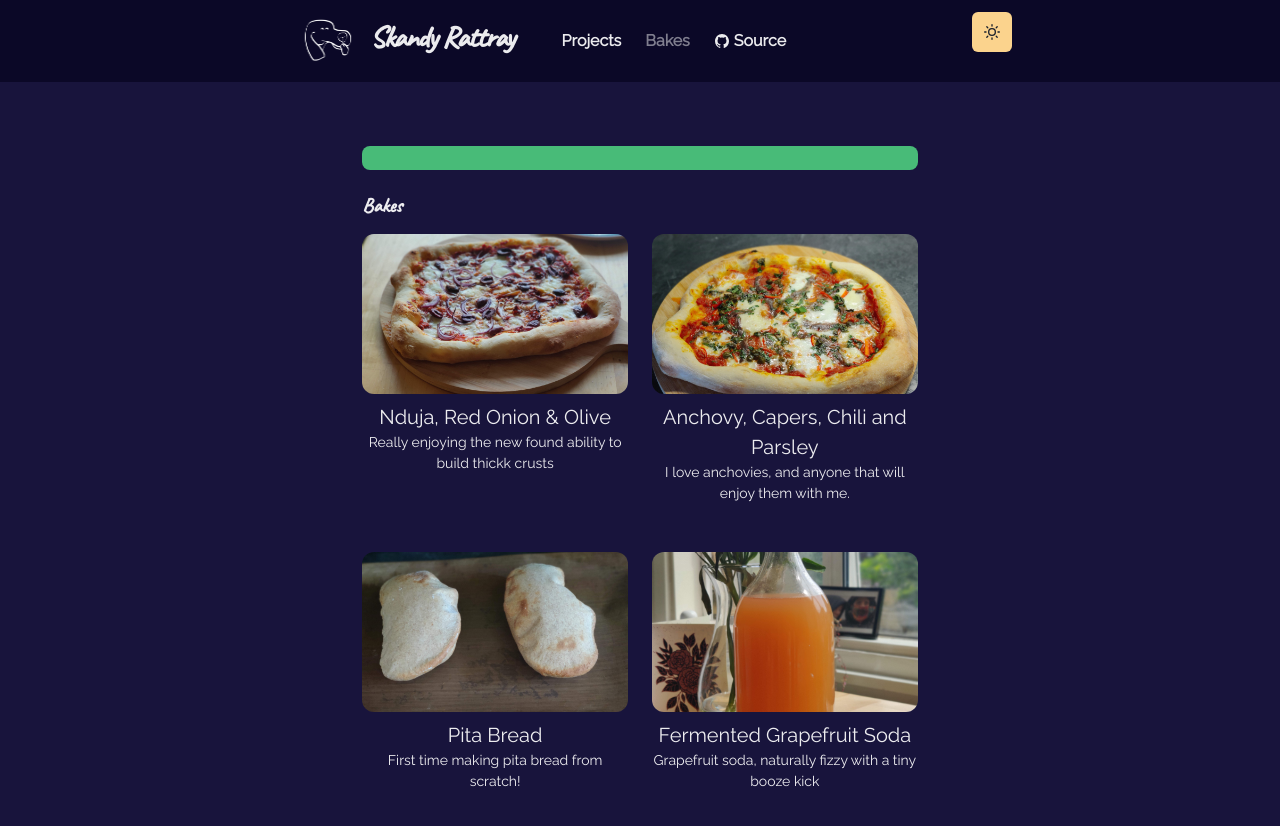
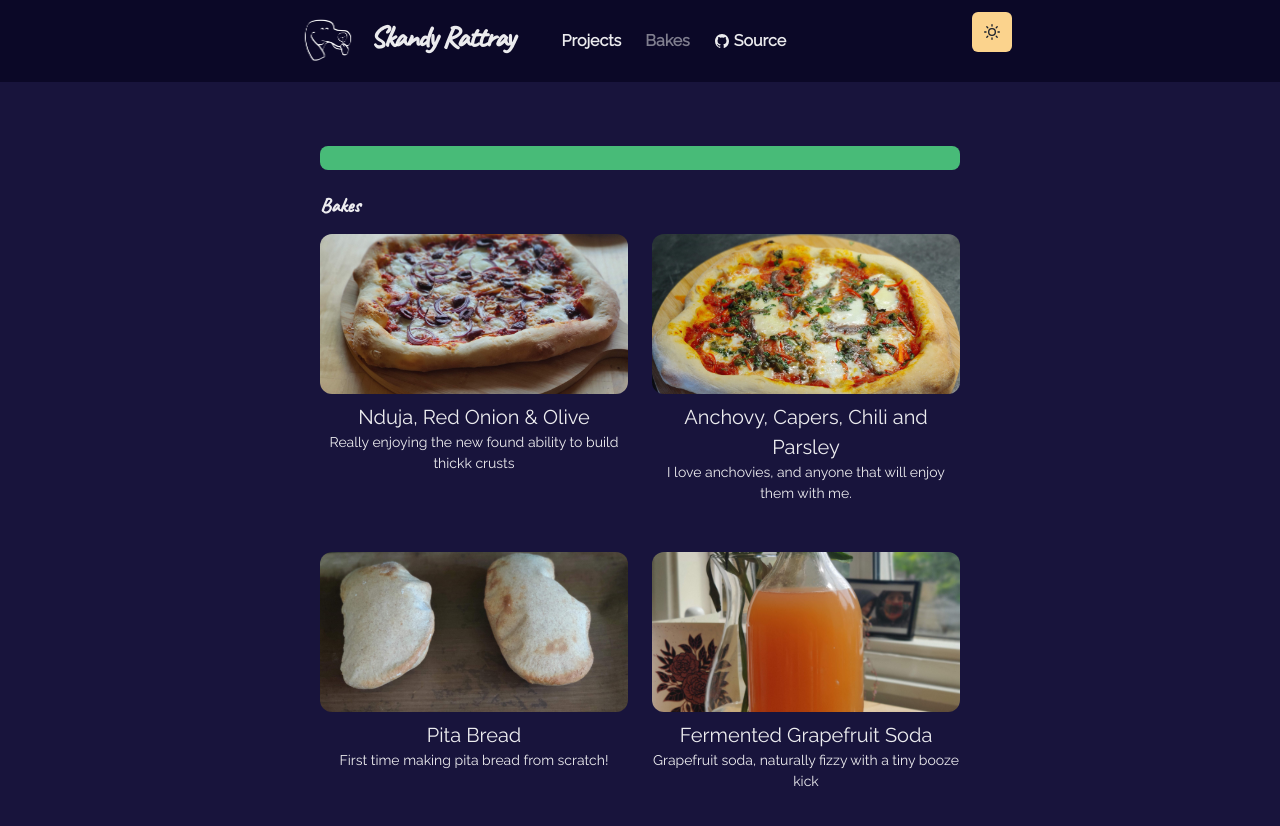
Before and after one commit to skandog/p, a Next.js app: page /bakes in a window 1280 px wide. Shown: the top 826 px of the page. Built offline with nearby package versions, Linux system fonts and the light colour scheme.

Commit message:
made a bit wider by increasing max width on the container

```diff
--- a/pages/bakes.js
+++ b/pages/bakes.js
@@ -18,7 +18,7 @@ import GrapeFruit from '../public/images/bakes/grapefruit_soda_july22.jpg'
 const Bakes = () => {
   return (
     <Layout>
-      <Container>
+      <Container maxW="2xl">
         <Box
           // as={motion.div}
           borderRadius="lg"
--- a/pages/index.js
+++ b/pages/index.js
@@ -27,7 +27,7 @@ const Page = () => {
 
   return (
     <Layout>
-      <Container>
+      <Container maxW="2xl">
         <Box
           // as={motion.div}
           borderRadius="lg"
--- a/pages/projects.js
+++ b/pages/projects.js
@@ -24,7 +24,7 @@ const Projects = () => {
 
   return (
     <Layout>
-      <Container>
+      <Container maxW="2xl">
         <Box
           // as={motion.div}
           borderRadius="lg"
```
